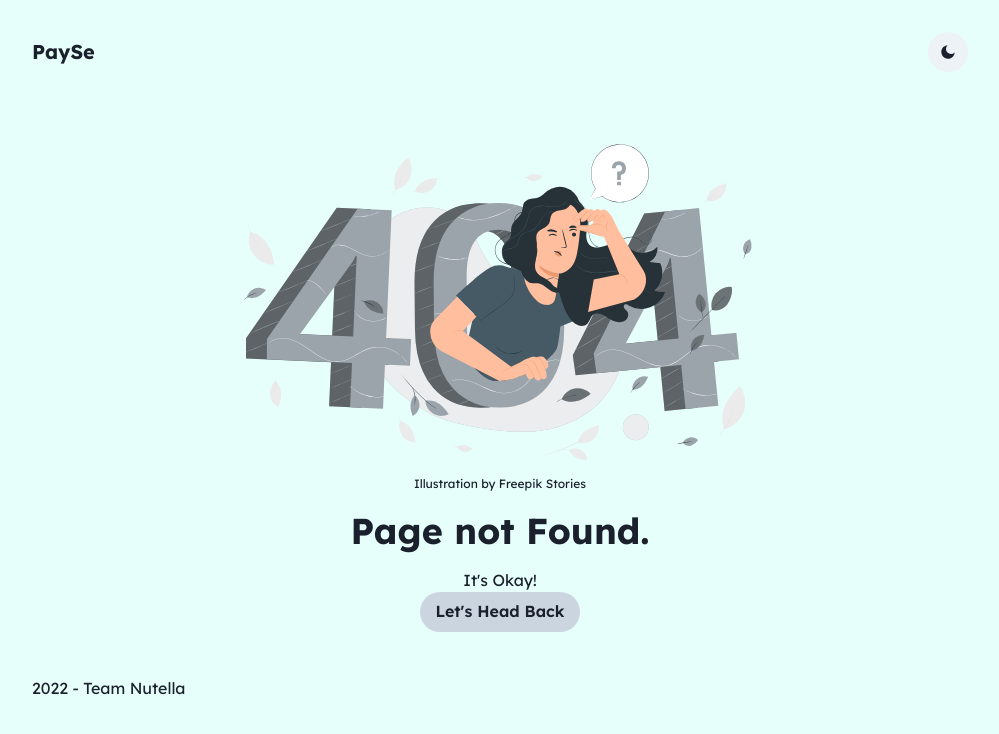
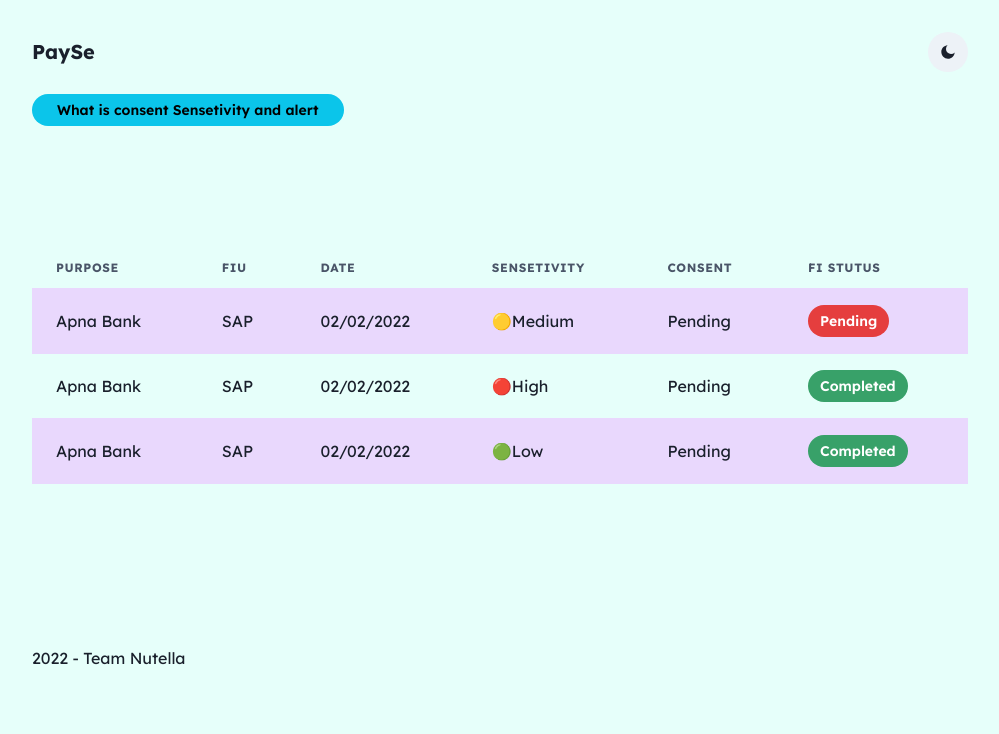
Before and after one commit to alpana02/Project-PaySe, a Next.js app: page /dashboard in a window 1280 px wide. Before the commit this address had no page. Shown: the top 734 px of the page, without its empty margins (140-1139 px from the left). Built offline with nearby package versions, Linux system fonts and the light colour scheme.

Commit message:
feat: :sparkles: Dashboard Added

```diff
--- /dev/null
+++ b/src/pages/dashboard.jsx
@@ -0,0 +1,154 @@
+import {
+    Box,
+    Table,
+    Thead,
+    Tbody,
+    Tr,
+    Th,
+    Td,
+    Button,
+    Modal,
+    ModalOverlay,
+    ModalContent,
+    ModalHeader,
+    ModalFooter,
+    ModalBody,
+    ModalCloseButton,
+    useDisclosure,
+    Grid,
+    GridItem,
+} from '@chakra-ui/react'
+import React from 'react';
+import {
+    Drawer,
+    DrawerBody,
+    DrawerFooter,
+    DrawerHeader,
+    DrawerOverlay,
+    DrawerContent,
+    DrawerCloseButton,
+    Input,
+} from '@chakra-ui/react'
+
+const Dashboard = () => {
+    const { isOpen, onOpen, onClose } = useDisclosure()
+    const { isOpen: isDrawerOpen, onOpen: onDrawerOpen, onClose: onDrawerClose } = useDisclosure()
+    const btnRef = React.useRef()
+    return (
+        <>
+            <Button ref={btnRef} colorScheme='cyan' size='sm' paddingLeft='25px' paddingRight='25px' onClick={onDrawerOpen}>
+                What is consent Sensetivity and alert
+            </Button>
+            <Drawer
+                isOpen={isDrawerOpen}
+                placement='right'
+                onClose={onDrawerClose}
+                finalFocusRef={btnRef}
+            >
+                <DrawerOverlay />
+                <DrawerContent>
+                    <DrawerCloseButton />
+                    <DrawerHeader>Create your account</DrawerHeader>
+
+                    <DrawerBody>
+                        Lorem Ipsum is simply dummy text of the printing and typesetting industry. Lorem Ipsum has been the industry's standard dummy text ever since the 1500s, when an unknown printer took a galley of type and scrambled it to make a type specimen book. It has survived not only five centuries, but also the leap into electronic typesetting, remaining essentially unchanged. It was popularised in the 1960s with the release of Letraset sheets containing Lorem Ipsum passages, and more recently with desktop publishing software like Aldus PageMaker including versions of Lorem Ipsum
+                    </DrawerBody>
+
+                    <DrawerFooter>
+                        <Button variant='outline' mr={3} onClick={onDrawerClose}>
+                            Close
+                        </Button>
+                    </DrawerFooter>
+                </DrawerContent>
+            </Drawer>
+            <Box
+                display={{ md: "flex" }}
+                alignItems="center"
+                justifyContent="center"
+                minHeight="60vh"
+                gap={8}
+                mb={10}
+                w="full"
+            >
+                <Table variant='striped' colorScheme='purple'>
+                    <Thead>
+                        <Tr>
+                            <Th>Purpose</Th>
+                            <Th>FIU</Th>
+                            <Th>Date</Th>
+                            <Th>Sensetivity</Th>
+                            <Th>Consent</Th>
+                            <Th>FI Stutus</Th>
+                        </Tr>
+                    </Thead>
+                    <Tbody>
+                        <Tr>
+                            <Td>Apna Bank</Td>
+                            <Td>SAP</Td>
+                            <Td>02/02/2022</Td>
+                            <Td>🟡Medium</Td>
+                            <Td>Pending</Td>
+                            <Td><Button size='sm' colorScheme='red'>Pending</Button></Td>
+                            <Modal isOpen={isOpen} onClose={onClose}>
+                                <ModalOverlay />
+
+                            </Modal>
+                        </Tr>
+                        <Tr>
+                            <Td>Apna Bank</Td>
+                            <Td>SAP</Td>
+                            <Td>02/02/2022</Td>
+                            <Td>🔴High</Td>
+                            <Td>Pending</Td>
+                            <Td><Button size='sm' colorScheme='green' onClick={onOpen}>Completed</Button></Td>
+                            <Modal isOpen={isOpen} onClose={onClose}>
+                                <ModalOverlay />
+
+                            </Modal>
+                        </Tr>
+                        <Tr>
+                            <Td>Apna Bank</Td>
+                            <Td>SAP</Td>
+                            <Td>02/02/2022</Td>
+                            <Td>🟢Low</Td>
+                            <Td>Pending</Td>
+                            <Td><Button size='sm' colorScheme='green' onClick={onOpen}>Completed</Button></Td>
+                            <Modal isOpen={isOpen} onClose={onClose}>
+                                <ModalOverlay />
+                                <ModalContent>
+                                    <ModalHeader>Loan Details</ModalHeader>
+                                    <ModalCloseButton />
+                                    <ModalBody>
+                                        <Grid
+
+                                            templateRows='repeat(2, 1fr)'
+                                            templateColumns='repeat(5, 1fr)'
+                                            gap={4}
+                                        >
+                                            <GridItem colSpan={2}>Transaction Amount</GridItem>
+                                            <GridItem colSpan={3}>₹5000</GridItem>
+                                            <GridItem colSpan={2}>FI Date Range</GridItem>
+                                            <GridItem colSpan={3}>From: 20/21/2022 <br /> To: 23/21/2022</GridItem>
+                                            <GridItem colSpan={2}>Data Life</GridItem>
+                                            <GridItem colSpan={3}>1 Month</GridItem>
+                                            <GridItem colSpan={2}>Fetch Type</GridItem>
+                                            <GridItem colSpan={3}>Periodic</GridItem>
+                                        </Grid>
+                                    </ModalBody>
+                                    <ModalFooter>
+                                        <Button colorScheme='blue' mr={3} onClick={onClose}>
+                                            Close
+                                        </Button>
+                                    </ModalFooter>
+                                </ModalContent>
+                            </Modal>
+                        </Tr>
+                    </Tbody>
+                </Table>
+            </Box>
+        </>
+
+    );
+};
+
+export default Dashboard;
```
Also changed, not shown: src/lib/pages/dashboard/index.jsx (added, +21 -0 lines), 1 other file (tests, documents, lock files or other folders).
